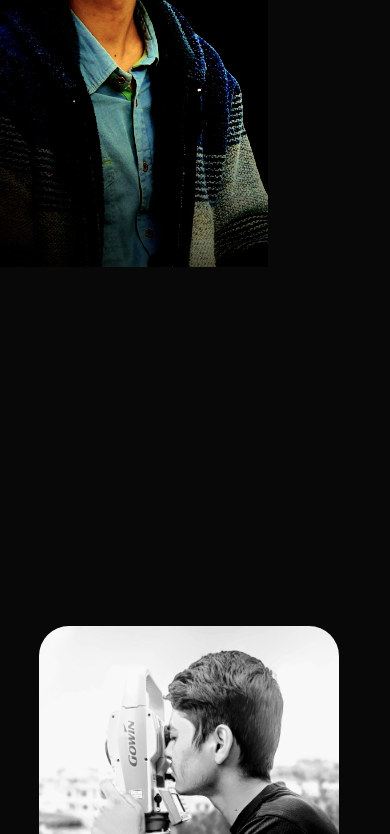
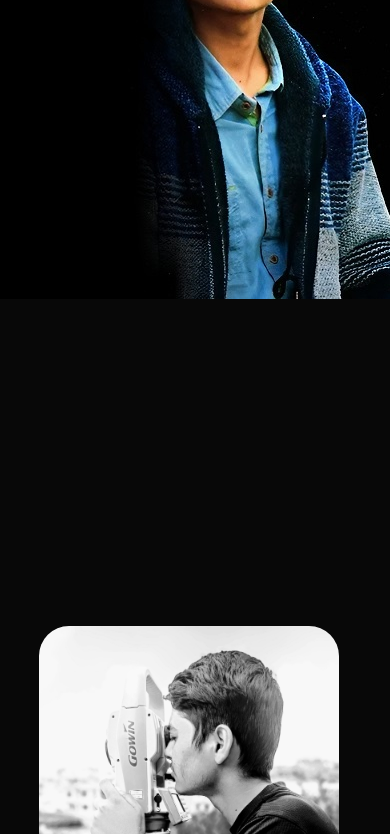
Before and after one commit to Rajuraju2060/portfolio-dkndra, a plain HTML site: page index.html in a window 390 px wide. Shown: the part 228-1062 px from the top of the page. Drawn offline with Linux system fonts and the light colour scheme.

Commit message:
photo responsive change

```diff
--- a/style.css
+++ b/style.css
@@ -405,7 +405,7 @@ nav .fa-solid{
 
 @media only screen and (max-width: 600px) {
     #header{
-        background-image: url(images/pt2.png);
+        background-image: url(images/pt3.jpg);
 
     }
 
```
Also changed, not shown: 2023-01-14-03_10_45/white-logo.png (added), 325926221_725951792234472_8260288126635150678_n.jpg (added), images/2780659.jpg (added), images/7124630.jpg (added), images/Al-Nassr-striker-Cristiano-Ronaldo.jpeg (added), images/shelf-desktop-with-red-corkboard-1jwspy8qepe28rz2.jpg (added), images/spiritual1.jpg (added), images/spiritual2.jpg (added), images/wallpaper creative.jpg (added), images/wp12640148-room-shelf-wallpapers.jpg (added), resize1.jpg (added), resize2.jpg (added), resize3.jpg (added), resize4.jpg (added).
